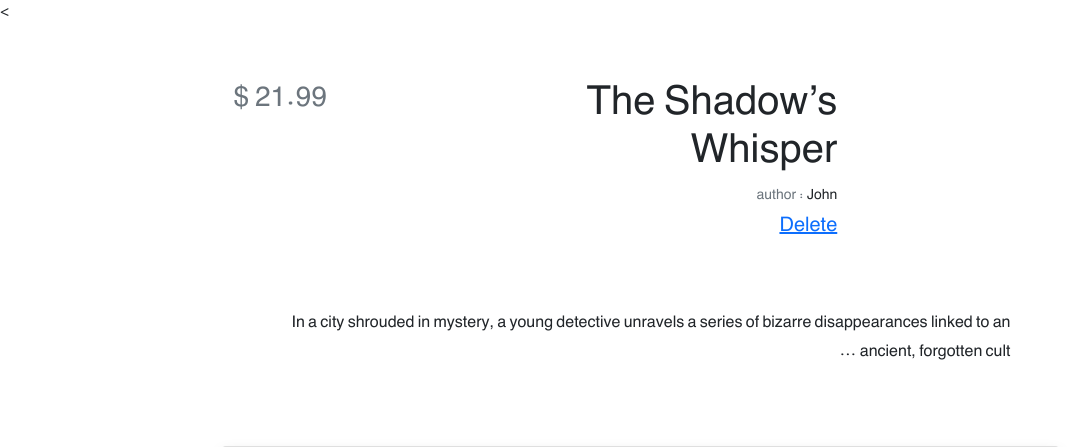
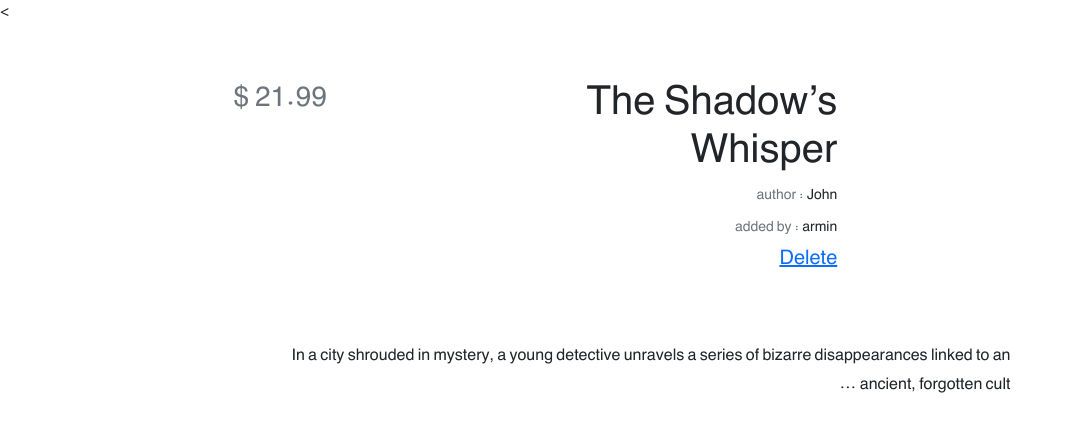
Before and after one commit to arminqk/django_bookstore, a Django app: page /books/1/ in a window 1280 px wide. Shown: the part 80-527 px from the top of the page, without its empty margins (0-1074 px from the left). Run offline with Django 4.2, Linux system fonts and the light colour scheme; a user stored in the database is signed in; data comes from the database, SQL or seed files in the repository; both versions use the stored data as it was after the commit; some libraries are stand-ins or nearby versions.

Commit message:
add user to model

```diff
--- a/books/models.py
+++ b/books/models.py
@@ -3,6 +3,7 @@ from django.urls import reverse
 from django.contrib.auth import get_user_model
 # Create your models here.
 class Book(models.Model):
+    user = models.ForeignKey(get_user_model(),on_delete=models.CASCADE)
     title = models.CharField(max_length=20)
     description = models.TextField()
     author = models.CharField(max_length=20)
--- a/books/templates/books/book_detail.html
+++ b/books/templates/books/book_detail.html
@@ -19,6 +19,7 @@
                     <div class="col-xs-12 col-md-6 text-center text-md-end mt-md-1 mt-4">
                         <h1>{{ book.title }}</h1>
                         <h5 class="small my-1"><span class="text-muted">author : </span>{{  book.author}}</h5>
+                        <h5 class="small my-1"><span class="text-muted">added by : </span>{{  book.user}}</h5>
                         <a href="{% url 'book_delete' book.id %}"><h5>Delete</h5></a>
 
                     </div>
```
Also changed, not shown: books/migrations/0006_book_user.py (added), db.sqlite3.
